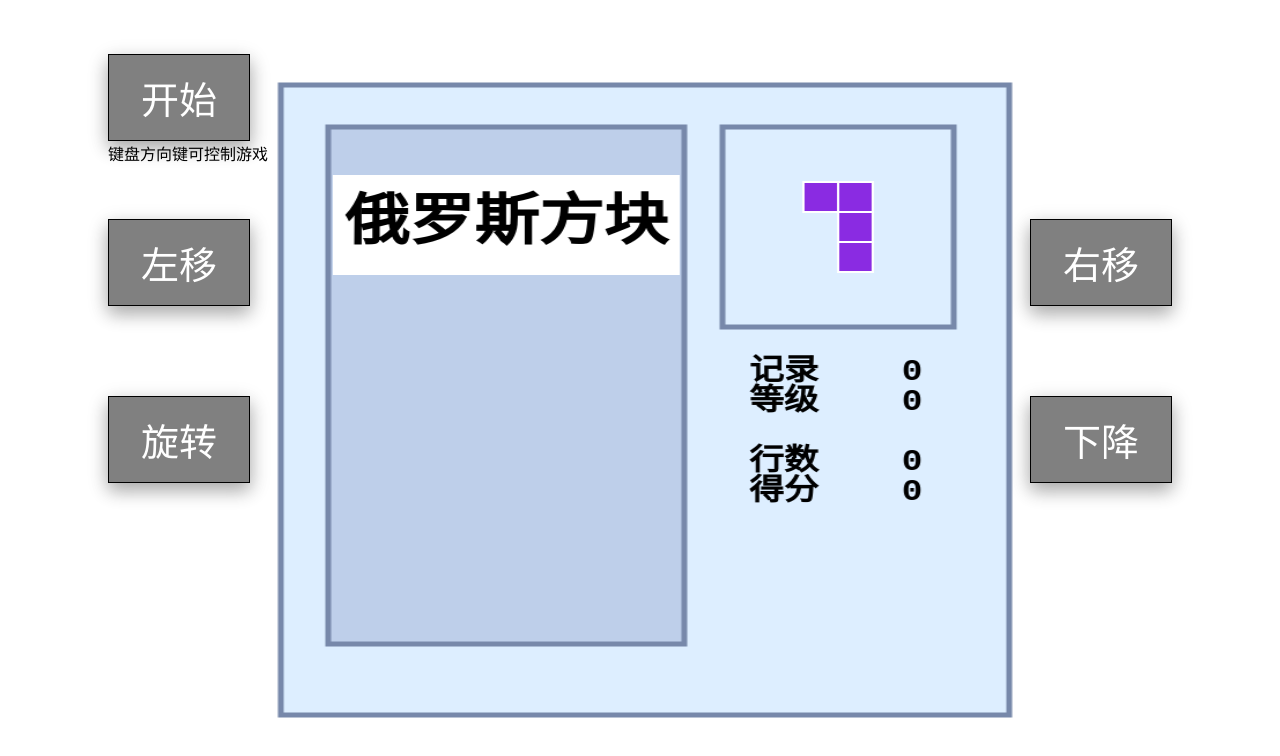
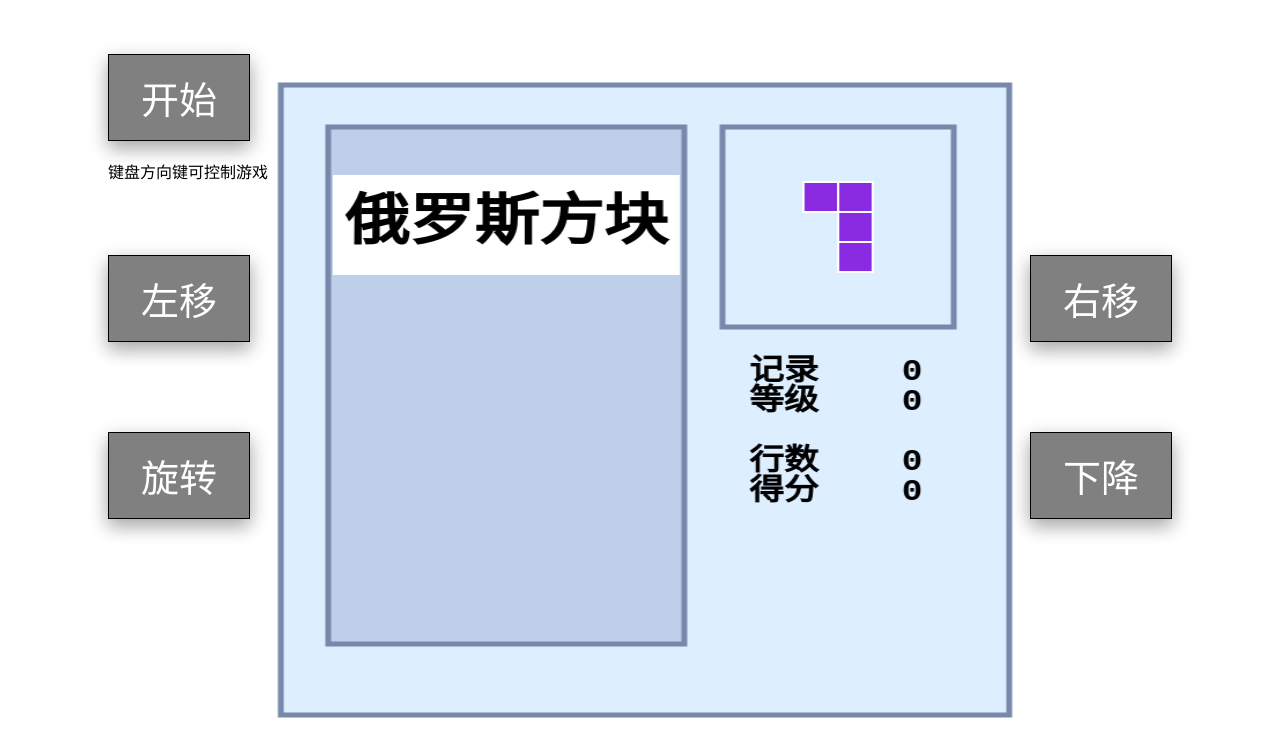
Before and after one commit to DPDYYSH/DPDYYSH.github.io, a plain HTML site: page Game/TetrisV2.html in a window 1280 px wide. Drawn offline with Linux system fonts and the light colour scheme.

Commit message:
Update TetrisV2.html

```diff
--- a/Game/TetrisV2.html
+++ b/Game/TetrisV2.html
@@ -36,9 +36,9 @@
       }
     </style>
     <br><br>
-    <button id="startButton" style="margin:10px 0 0 100px" class="button">开始</button><br>
+    <button id="startButton" style="margin:10px 0 0 100px" class="button">开始</button><br><br>
     <span style="margin:100px">键盘方向键可控制游戏</span>
-    <br><br><br><br>
+    <br><br><br><br><br>
     <button id="LeftButton" style="margin:0 0 0 100px" class="button">左移</button>
     <button id="RightButton" style="float:right; margin:0 100px 0 0" class="button">右移</button>
     <br><br><br><br><br><br>
```
